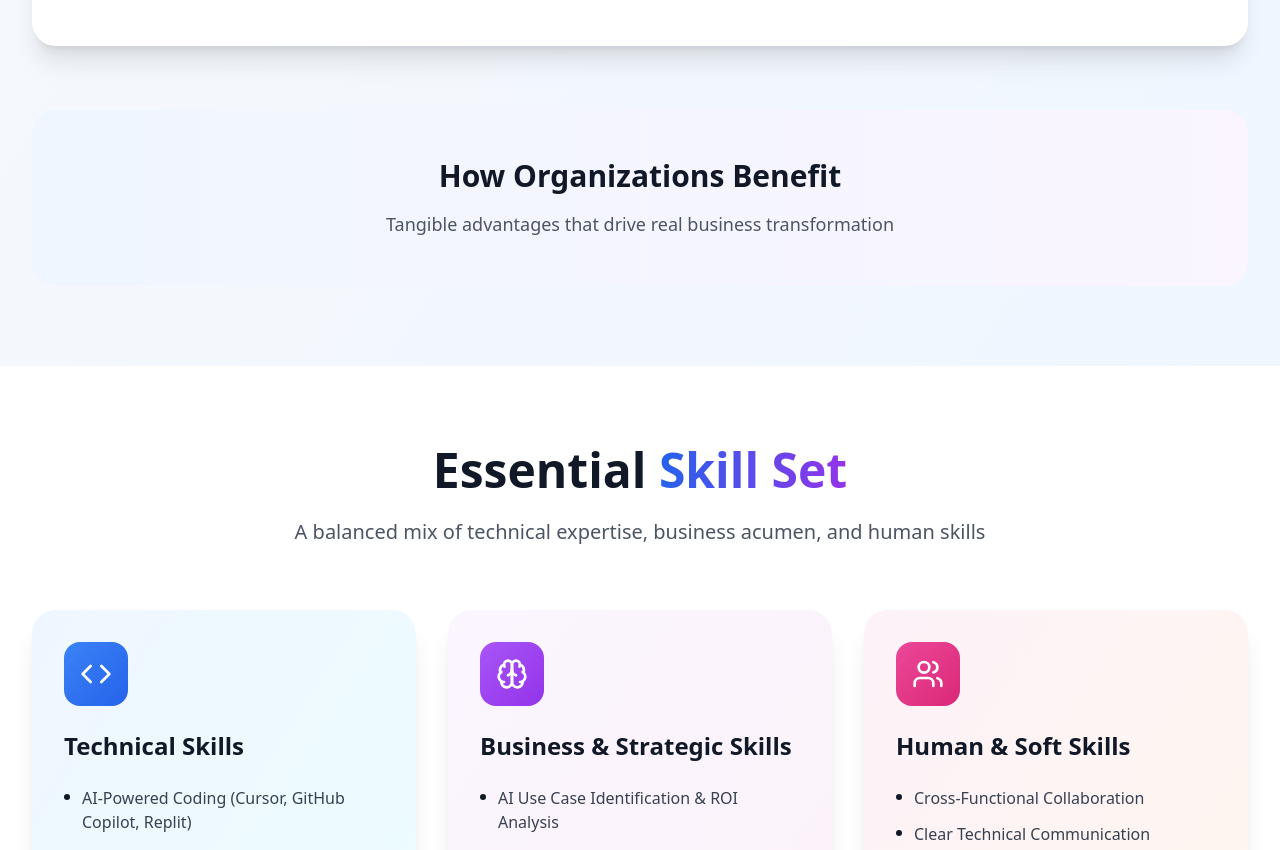
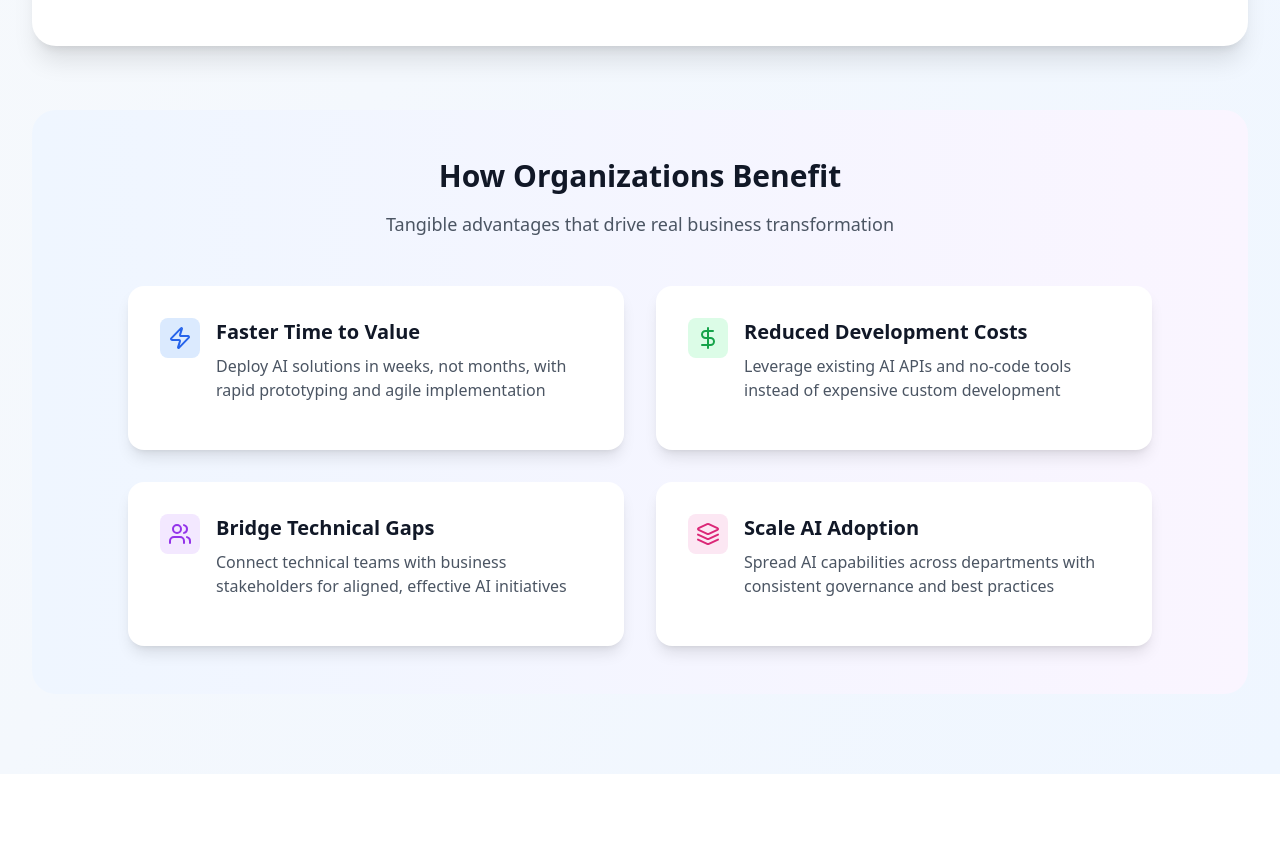
Before and after one commit to Hakeem1235/AI-generelist, a React (Vite) app: page / in a window 1280 px wide. Shown: the part 4258-5108 px from the top of the page. Built offline with nearby package versions, Linux system fonts and the light colour scheme.

Commit message:
Updated Sectors.jsx

```diff
--- a/src/components/Sectors.jsx
+++ b/src/components/Sectors.jsx
@@ -87,13 +87,63 @@ const Sectors = () => {
           </div>
         </div>
 
-        <div className="mt-16 bg-gradient-to-r from-blue-50 to-purple-50 rounded-3xl p-12 text-center">
-          <h3 className="text-2xl md:text-3xl font-bold text-gray-900 mb-4">
+        <div className="mt-16 bg-gradient-to-r from-blue-50 to-purple-50 rounded-3xl p-12">
+          <h3 className="text-2xl md:text-3xl font-bold text-gray-900 mb-4 text-center">
             How Organizations Benefit
           </h3>
-          <p className="text-lg text-gray-600">
+          <p className="text-lg text-gray-600 text-center mb-12">
             Tangible advantages that drive real business transformation
           </p>
+
+          <div className="grid grid-cols-1 md:grid-cols-2 gap-8 max-w-5xl mx-auto">
+            <div className="bg-white rounded-2xl p-8 shadow-lg">
+              <div className="flex items-start mb-4">
+                <div className="w-10 h-10 bg-blue-100 rounded-lg flex items-center justify-center mr-4 flex-shrink-0">
+                  <Zap className="w-6 h-6 text-blue-600" />
+                </div>
+                <div>
+                  <h4 className="text-xl font-semibold text-gray-900 mb-2">Faster Time to Value</h4>
+                  <p className="text-gray-600">Deploy AI solutions in weeks, not months, with rapid prototyping and agile implementation</p>
+                </div>
+              </div>
+            </div>
+
+            <div className="bg-white rounded-2xl p-8 shadow-lg">
+              <div className="flex items-start mb-4">
+                <div className="w-10 h-10 bg-green-100 rounded-lg flex items-center justify-center mr-4 flex-shrink-0">
+                  <DollarSign className="w-6 h-6 text-green-600" />
+                </div>
+                <div>
+                  <h4 className="text-xl font-semibold text-gray-900 mb-2">Reduced Development Costs</h4>
+                  <p className="text-gray-600">Leverage existing AI APIs and no-code tools instead of expensive custom development</p>
+                </div>
+              </div>
+            </div>
+
+            <div className="bg-white rounded-2xl p-8 shadow-lg">
+              <div className="flex items-start mb-4">
+                <div className="w-10 h-10 bg-purple-100 rounded-lg flex items-center justify-center mr-4 flex-shrink-0">
+                  <Users className="w-6 h-6 text-purple-600" />
+                </div>
+                <div>
+                  <h4 className="text-xl font-semibold text-gray-900 mb-2">Bridge Technical Gaps</h4>
+                  <p className="text-gray-600">Connect technical teams with business stakeholders for aligned, effective AI initiatives</p>
+                </div>
+              </div>
+            </div>
+
+            <div className="bg-white rounded-2xl p-8 shadow-lg">
+              <div className="flex items-start mb-4">
+                <div className="w-10 h-10 bg-pink-100 rounded-lg flex items-center justify-center mr-4 flex-shrink-0">
+                  <Layers className="w-6 h-6 text-pink-600" />
+                </div>
+                <div>
+                  <h4 className="text-xl font-semibold text-gray-900 mb-2">Scale AI Adoption</h4>
+                  <p className="text-gray-600">Spread AI capabilities across departments with consistent governance and best practices</p>
+                </div>
+              </div>
+            </div>
+          </div>
         </div>
       </div>
     </section>
```
